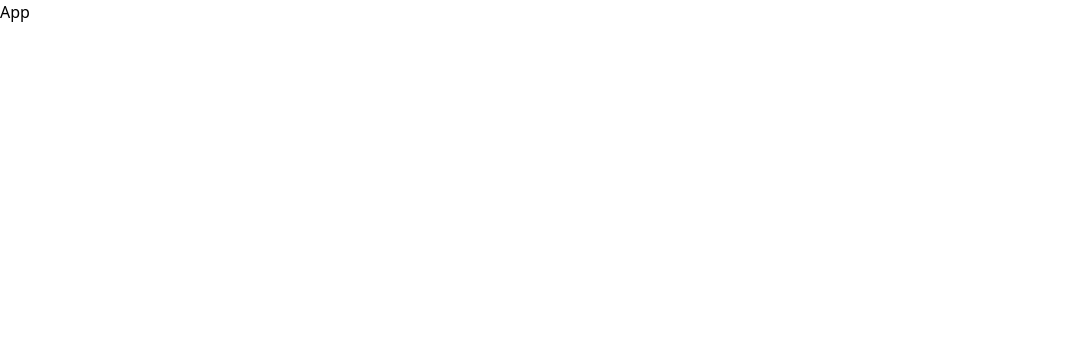
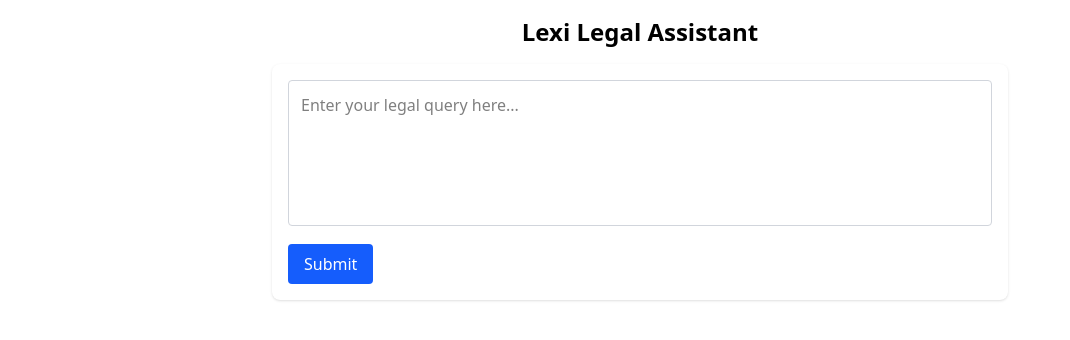
Before and after one commit to SanjuSanjaytech/Lexisg-frontend-intern-test, a React (Vite) app: page / in a window 1280 px wide. Shown: the top 340 px of the page, without its empty margins (0-1070 px from the left). Built offline with nearby package versions, Linux system fonts and the light colour scheme.

Commit message:
Added InputPanel component with textarea and submit button

```diff
--- a/src/App.jsx
+++ b/src/App.jsx
@@ -1,9 +1,23 @@
-import React from 'react'
+import { useState } from 'react';
+import InputPanel from './components/InputPanel';
 
-const App = () => {
+export default function App() {
+  const [query, setQuery] = useState('');
+  const [loading, setLoading] = useState(false);
+
+  const handleSubmit = () => {
+    console.log('Query:', query);
+  };
+
   return (
-    <div>App</div>
-  )
+    <div className="max-w-3xl mx-auto p-4">
+      <h1 className="text-2xl font-bold mb-4 text-center">Lexi Legal Assistant</h1>
+      <InputPanel
+        query={query}
+        setQuery={setQuery}
+        loading={loading}
+        handleSubmit={handleSubmit}
+      />
+    </div>
+  );
 }
-
-export default App
--- /dev/null
+++ b/src/components/InputPanel.jsx
@@ -0,0 +1,20 @@
+export default function InputPanel({ query, setQuery, loading, handleSubmit }) {
+  return (
+    <div className="bg-white p-4 rounded-lg shadow mb-6">
+      <textarea
+        className="w-full p-3 border border-gray-300 rounded resize-none"
+        rows="5"
+        value={query}
+        onChange={(e) => setQuery(e.target.value)}
+        placeholder="Enter your legal query here..."
+      />
+      <button
+        onClick={handleSubmit}
+        disabled={loading}
+        className="mt-3 px-4 py-2 bg-blue-600 text-white rounded hover:bg-blue-700 disabled:opacity-50"
+      >
+        {loading ? 'Generating...' : 'Submit'}
+      </button>
+    </div>
+  );
+}
```
